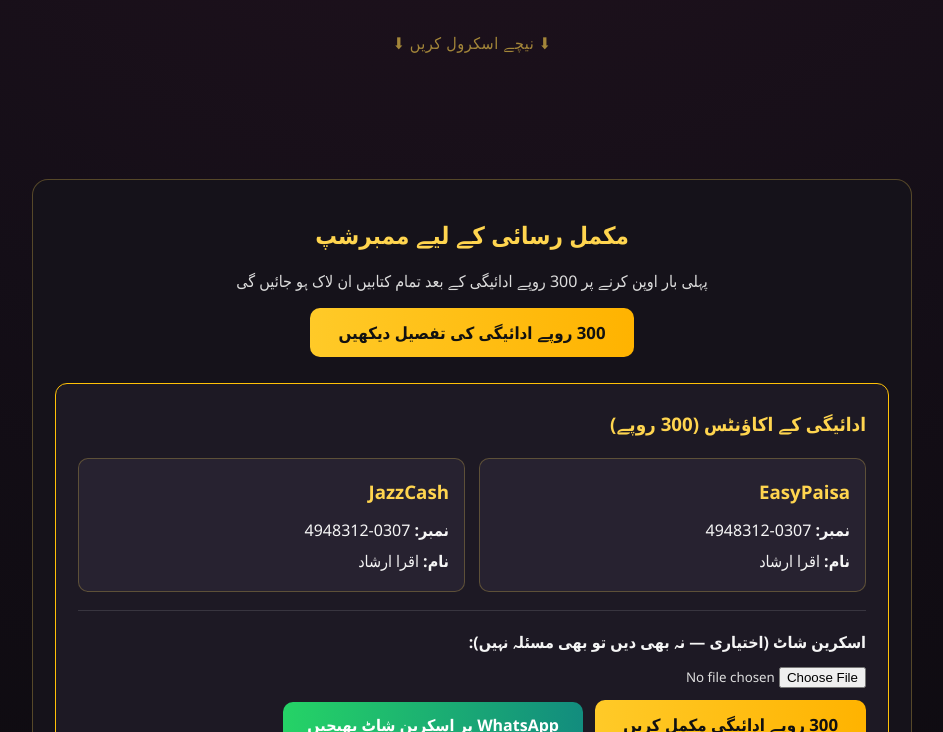
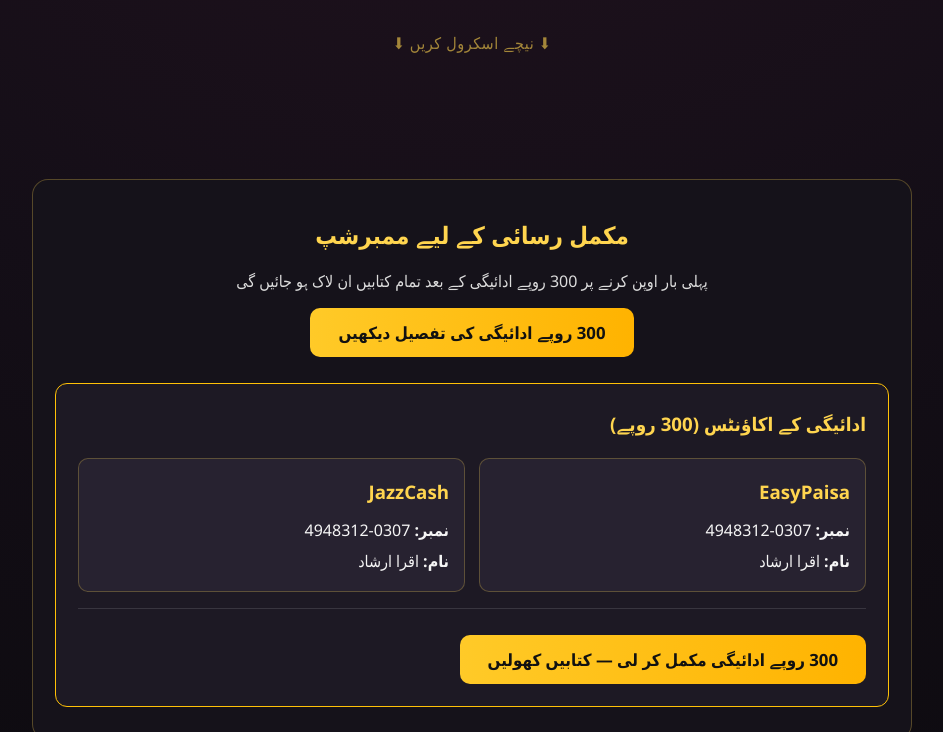
Before and after one commit to ayatsyed/ayatsyed, a plain HTML site: page index.html in a window 1280 px wide. Both pictures are taken after a click on the button "300 روپے ادائیگی کی تفصیل دیکھیں". Shown: the part 555-1287 px from the top of the page, without its empty margins (168-1111 px from the left). Drawn offline with Linux system fonts and the light colour scheme.

```diff
--- a/index.html
+++ b/index.html
@@ -253,16 +253,10 @@
       margin-bottom: 6px;
     }
 
-    .upload-area {
-      margin-top: 18px;
-      padding-top: 16px;
+    .confirm-box {
+      margin-top: 16px;
+      padding-top: 14px;
       border-top: 1px solid rgba(255, 255, 255, 0.12);
-    }
-
-    .upload-area input[type="file"] {
-      margin-top: 10px;
-      color: #ddd;
-      display: block;
     }
 
     .status-msg {
@@ -664,11 +658,8 @@
           </div>
         </div>
 
-        <div class="upload-area">
-          <label for="ssInput"><strong>اسکرین شاٹ (اختیاری — نہ بھی دیں تو بھی مسئلہ نہیں):</strong></label>
-          <input id="ssInput" type="file" accept="image/*" />
-          <button class="btn-gold" onclick="confirm300Payment()">300 روپے ادائیگی مکمل کریں</button>
-          <button class="btn-wa" onclick="sendScreenshotWhatsApp('300')">WhatsApp پر اسکرین شاٹ بھیجیں</button>
+        <div class="confirm-box">
+          <button class="btn-gold" onclick="confirm300Payment()">300 روپے ادائیگی مکمل کر لی — کتابیں کھولیں</button>
           <div id="statusMsg" class="status-msg"></div>
         </div>
       </div>
@@ -808,7 +799,6 @@
     }
 
     function confirm300Payment() {
-      const input = document.getElementById("ssInput");
       const status = document.getElementById("statusMsg");
       const notice = document.getElementById("lockNotice");
 
@@ -816,16 +806,7 @@
       localStorage.setItem(UNLOCK_STORAGE_KEY, "true");
       notice.style.display = "none";
       status.style.display = "block";
-
-      if (input.files && input.files.length > 0) {
-        status.textContent =
-          "300 روپے ادائیگی مکمل ہو گئی (" +
-          input.files[0].name +
-          ")۔ تمام کتابیں ان لاک ہو گئی ہیں۔";
-      } else {
-        status.textContent =
-          "300 روپے ادائیگی مکمل ہو گئی۔ تمام کتابیں ان لاک ہو گئی ہیں۔";
-      }
+      status.textContent = "300 روپے ادائیگی مکمل ہو گئی۔ تمام کتابیں ان لاک ہو گئی ہیں۔";
     }
 
     function sendScreenshotWhatsApp(amount) {
```
